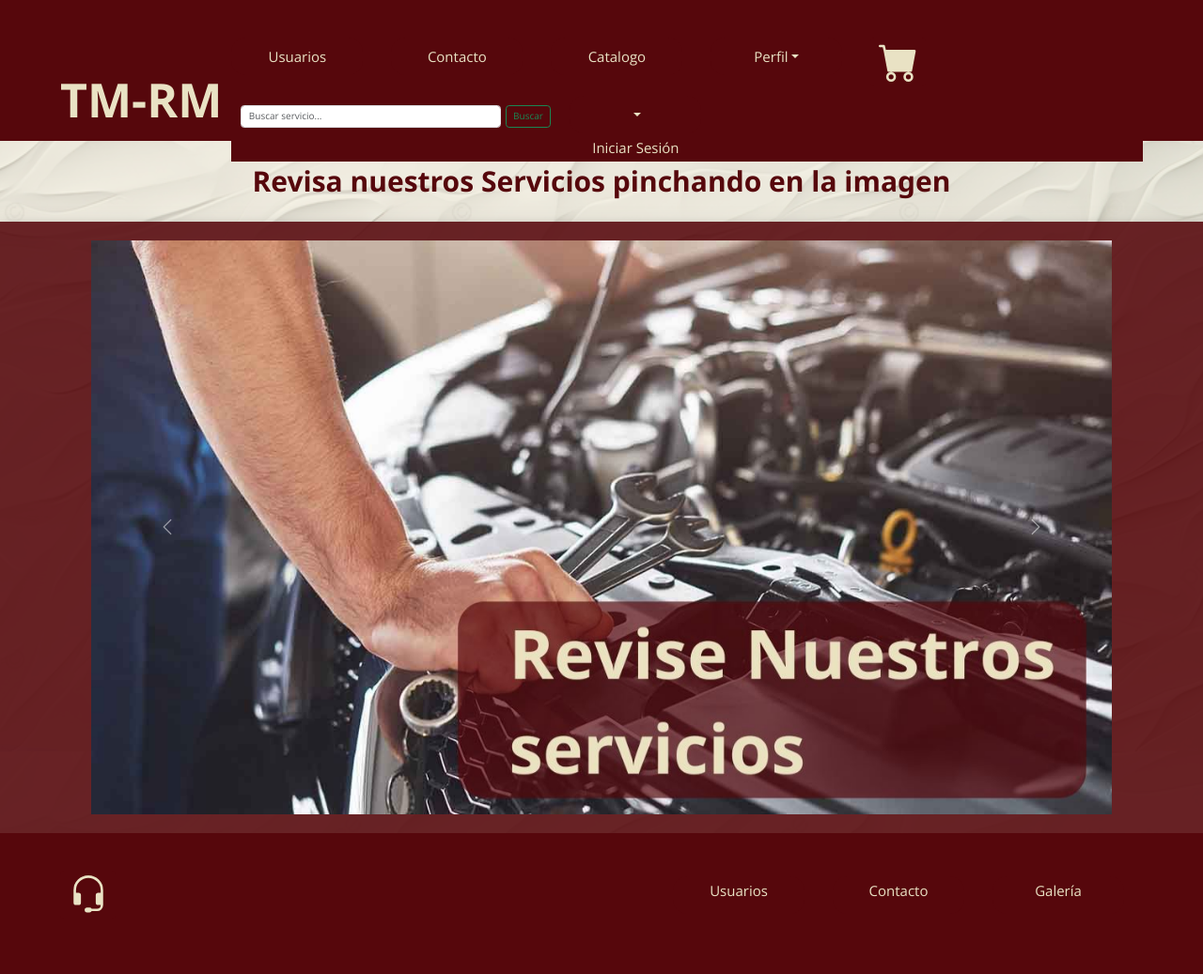
After one commit to danieleurrutiaf/Proyecto, a Django app: page /home in a window 1280 px wide. The commit adds this page. Shown: the whole page at 94% size. Run offline with Django 5.2, Linux system fonts and the light colour scheme; some libraries are stand-ins or nearby versions.

Commit message:
Add files via upload

```diff
--- a/taller/taller/settings.py
+++ b/taller/taller/settings.py
@@ -69,6 +69,7 @@ TEMPLATES = [
     },
 ]
 LOGIN_REDIRECT_URL ="index"
+LOGOUT_REDIRECT_URL="home"
 WSGI_APPLICATION = 'taller.wsgi.application'
 
 
--- a/taller/taller1/static/css/Styles.css
+++ b/taller/taller1/static/css/Styles.css
@@ -591,28 +591,3 @@ header, footer {
     background-color: var(--colorSecundario);
     color: var(--ColorPrincipal);
 }
-
-
-/* Login styles */
-/* Login styles */
-.modal {
-    display: none;
-    position: fixed;
-    z-index: 1;
-    left: 0;
-    top: 0;
-    width: 100%;
-    height: 100%;
-    overflow: auto;
-    background-color: rgba(0,0,0,0.4);
-    padding-top: 60px;
-}
-
-.modal-content {
-    background-color: var(--ColorPrincipal);
-    margin: 5% auto;
-    padding: 20px;
-    border: 1px solid var(--colorSecundario);
-    width: 80%;
-    border-radius: 1rem;
-}
--- a/taller/taller1/static/js/funciones.js
+++ b/taller/taller1/static/js/funciones.js
@@ -153,19 +153,4 @@ document.addEventListener("DOMContentLoaded", function() {
             loginModal.style.display = 'none';
         }
     });
-
-    loginForm.addEventListener('submit', function(evt) {
-        evt.preventDefault();
-
-        const email = loginForm.email.value;
-        const password = loginForm.password.value;
-
-        if (password === '12345') {
-            loginModal.style.display = 'none';
-            userEmailDiv.textContent = email;
-            loginButton.style.display = 'none';
-        } else {
-            alert('Contraseña incorrecta');
-        }
     });
-});
--- a/taller/taller1/templates/taller1/base.html
+++ b/taller/taller1/templates/taller1/base.html
@@ -53,15 +53,7 @@
                   <svg xmlns="http://www.w3.org/2000/svg" width="16" height="16" fill="currentColor" class="bi bi-cart-fill" viewBox="0 0 16 16">
                       <path d="M0 1.5A.5.5 0 0 1 .5 1H2a.5.5 0 0 1 .485.379L2.89 3H14.5a.5.5 0 0 1 .491.592l-1.5 8A.5.5 0 0 1 13 12H4a.5.5 0 0 1-.491-.408L2.01 3.607 1.61 2H.5a.5.5 0 0 1-.5-.5M5 12a2 2 0 1 0 0 4 2 2 0 0 0 0-4m7 0a2 2 0 1 0 0 4 2 2 0 0 0 0-4m-7 1a1 1 0 1 1 0 2 1 1 0 0 1 0-2m7 0a1 1 0 1 1 0 2 1 1 0 0 1 0-2" />
                   </svg>
-              </button>
-
-
-                  {% if usuario != None %}
-                      {{usuario}}
-                  {% else %}
-                      login
-                  {% endif %}
-
+                </button>
                 </a>
               </li>
               <li class="nav-item barra__busqueda">
@@ -69,6 +61,22 @@
                   <input class="form-control me-2" type="search" placeholder="Buscar servicio..." aria-label="Buscar" required>
                   <button class="btn btn-outline-success" type="submit">Buscar</button>
               </form>
+
+              <li class="nav-item dropdown">
+                <a class="nav-link dropdown-toggle navegacion__enlace buttonNav" href="#" id="navbarDropdown" role="button" data-bs-toggle="dropdown" aria-expanded="false">
+                    {% if user.is_authenticated %}
+                        {{ user.username }}
+                    {% else %}
+                        <a href="{% url 'login' %}" class="navegacion__enlace">Iniciar Sesión</a>
+                    {% endif %}
+                </a>
+                <div class="dropdown-menu" aria-labelledby="navbarDropdown">
+                    {% if user.is_authenticated %}
+                        <a class="dropdown-item" href="{% url 'logout' %}">Cerrar sesión</a>
+                    {% else %}
+
+                    {% endif %}
+                </div>
               </li>
             </ul>
           </div>
@@ -98,6 +106,7 @@
       </div>
     </footer>
 
+
     <script src="https://code.jquery.com/jquery-3.7.1.js"></script>
     <script src="{% static 'js/funciones.js' %}"></script>
   </body>
--- /dev/null
+++ b/taller/taller1/templates/taller1/home.html
@@ -0,0 +1,41 @@
+{% extends 'taller1/base.html' %}
+{% load static %}
+
+{% block content %}
+<title>Taller Mecanico Rayo Makween</title>
+
+<div>
+  <p class="hora centrar-texto" id="datetime"></p>
+  <h1 class="subtitulo centrar-texto no-margin">Revisa nuestros Servicios pinchando en la imagen</h1>
+</div>
+
+<div class="contenedor__carrusel__b sombra__carrusel">
+  <div class="contenedor__carrusel">
+    <div id="carouselExampleAutoplaying" class="carousel slide" data-bs-ride="carousel">
+      <div class="carousel-inner">
+        <div class="carousel-item active">
+          <a href="{% url 'catalogo' %}"><img src="{% static 'img/imgServicios.jpg' %}" class="d-block w-100" alt="..." /></a>
+        </div>
+        <div class="carousel-item">
+          <a href="{% url 'noticias' %}"><img src="{% static 'img/imgNosotros.jpg' %}" class="d-block w-100" alt="..." /></a>
+        </div>
+        <div class="carousel-item">
+          <a href="{% url 'contacto' %}"><img src="{% static 'img/imgContactenos.jpg' %}" class="d-block w-100" alt="..." /></a>
+        </div>
+      </div>
+      <button class="carousel-control-prev" type="button" data-bs-target="#carouselExampleAutoplaying" data-bs-slide="prev">
+        <span class="carousel-control-prev-icon" aria-hidden="true"></span>
+        <span class="visually-hidden">Previous</span>
+      </button>
+      <button class="carousel-control-next" type="button" data-bs-target="#carouselExampleAutoplaying" data-bs-slide="next">
+        <span class="carousel-control-next-icon" aria-hidden="true"></span>
+        <span class="visually-hidden">Next</span>
+      </button>
+    </div>
+  </div>
+</div>
+    {% if user.is_authenticated %}
+        <p>Bienvenido, {{ user.username }}!</p>
+    {% else %}
+    {% endif %}
+{% endblock %}
--- a/taller/taller1/urls.py
+++ b/taller/taller1/urls.py
@@ -18,4 +18,5 @@ urlpatterns = [
     path('UsuarioAdd', views.UsuarioAdd, name='UsuarioAdd'),
     path('Usuario_del/<str:pk>', views.Usuario_del, name='Usuario_del'),
     path('Usuario_edit/<str:pk>', views.Usuario_edit, name='Usuario_edit'),
+    path('home', views.home, name='home'),
 ]
--- a/taller/taller1/views.py
+++ b/taller/taller1/views.py
@@ -1,8 +1,9 @@
 from django.shortcuts import render , redirect, get_object_or_404
 from .models import Usuario,Genero
-
+from django.contrib.auth.decorators import login_required
 from .forms import UsuarioForm
 
+@login_required
 # Create your views here.
 
 
@@ -110,4 +111,8 @@ def menu(request):
     request.session["usuario"]="cgarcia"
     usuario=request.session["usuario"]
     context = {'usuario':usuario}
-    return render(request,'adminipstrador/index.html', context)
+    return render(request,'taller1/index.html', context)
+
+def home(request):
+    context = {}
+    return render(request, 'taller1/home.html', context)
```
Also changed, not shown: taller/taller1/templates/taller1/index.html (+0 -17 lines), taller/templates/registration/login.html (+3 -4 lines), taller/db.sqlite3.
